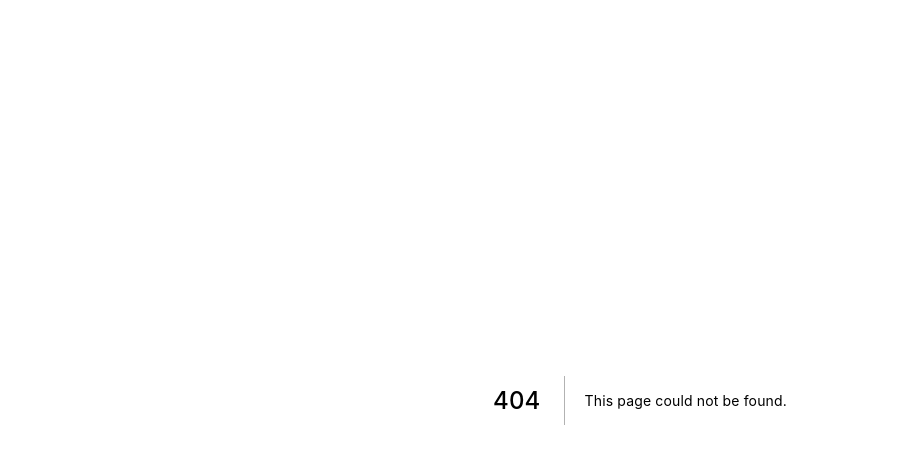
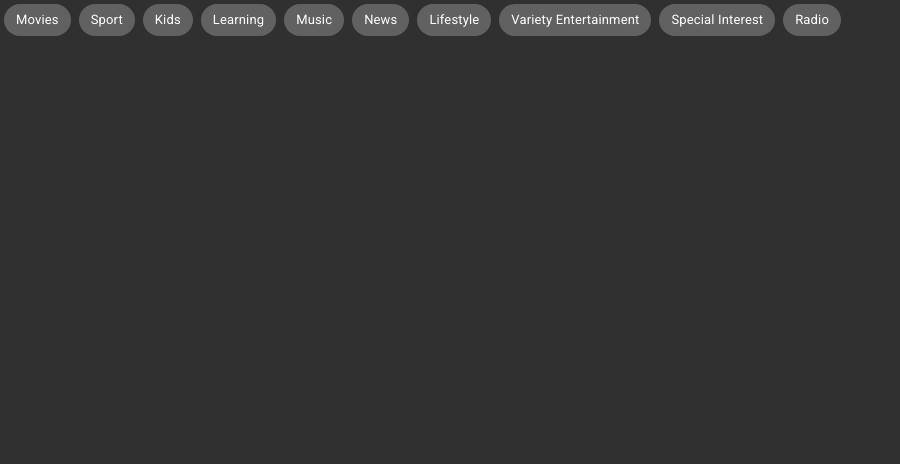
Before and after one commit to shawwal/astro-channels, a Next.js app: page /test in a window 1280 px wide. Before the commit this address had no page. Shown: the top 464 px of the page, without its empty margins (0-900 px from the left). Built offline with nearby package versions, Linux system fonts and the light colour scheme.

Commit message:
adding chips selector component

```diff
--- /dev/null
+++ b/pages/test.js
@@ -0,0 +1,79 @@
+import React, { useState } from "react";
+import { Chip } from '@material-ui/core';
+import { makeStyles } from '@material-ui/core/styles';
+
+const useStyles = makeStyles((theme) => ({
+  chips: {
+    display: 'flex',
+    justifyContent: 'flex-start',
+    flexWrap: 'wrap',
+    '& > *': {
+      margin: theme.spacing(0.5),
+    },
+  },
+}));
+
+const FilterChips = () => {
+
+  const classes = useStyles();
+
+  const checkboxes = [
+    { id: 1, value: "Movies", isChecked: false },
+    { id: 2, value: "Sport", isChecked: false },
+    { id: 3, value: "Kids", isChecked: false },
+    { id: 4, value: "Learning", isChecked: false },
+    { id: 5, value: "Music", isChecked: false },
+    { id: 6, value: "News", isChecked: false },
+    { id: 7, value: "Lifestyle", isChecked: false },
+    { id: 8, value: "Variety Entertainment", isChecked: false },
+    { id: 9, value: "Special Interest", isChecked: false },
+    { id: 6, value: "Radio", isChecked: false },
+
+  ];
+  const [checkItems, setCheckItems] = useState(checkboxes);
+  const [items, setItems] = useState([]);
+  const addItems = (data) => {
+    const newList = checkItems.map((item) => {
+      if (item.id === data.id) {
+        const updatedItem = {
+          ...item,
+          isChecked: !item.isChecked,
+        };
+
+        return updatedItem;
+      }
+      return item;
+    });
+    setCheckItems(newList);
+    const found = items.some(obj => obj.id === data.id);
+    if (!found) {
+      setItems([...items, data]);
+    } else {
+      const filteredItems = items.filter(item => item.id !== data.id);
+      setItems(filteredItems);
+    }
+  }
+  return (
+    <div className={classes.chips}>
+      {checkItems.map((obj, index) => {
+        return (
+          <Chip
+            key={index}
+            label={obj.value}
+            color={obj.isChecked == true ? "primary" : "default"}
+            onClick={() => addItems(obj)} />
+        )
+      })}
+      {items.map((obj, index) => {
+        return (
+          <div key={index}>
+            <p>{obj.value}</p>
+          </div>
+        )
+      })}
+    </div>
+
+  )
+}
+
+export default FilterChips
```
